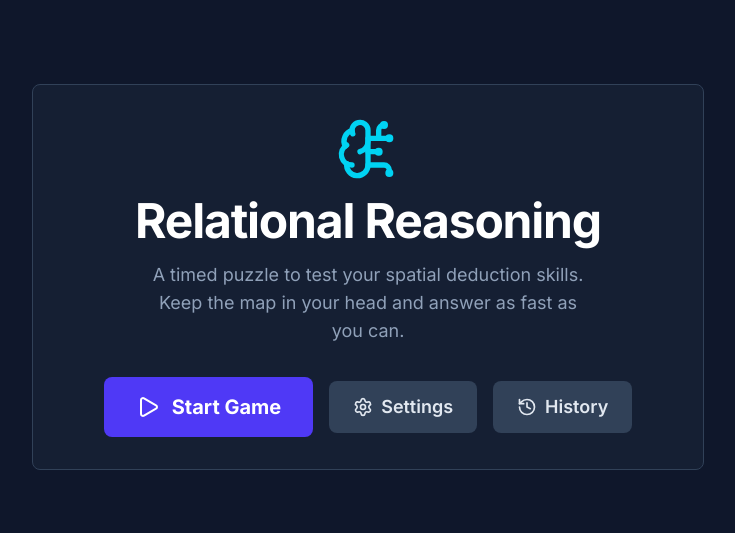
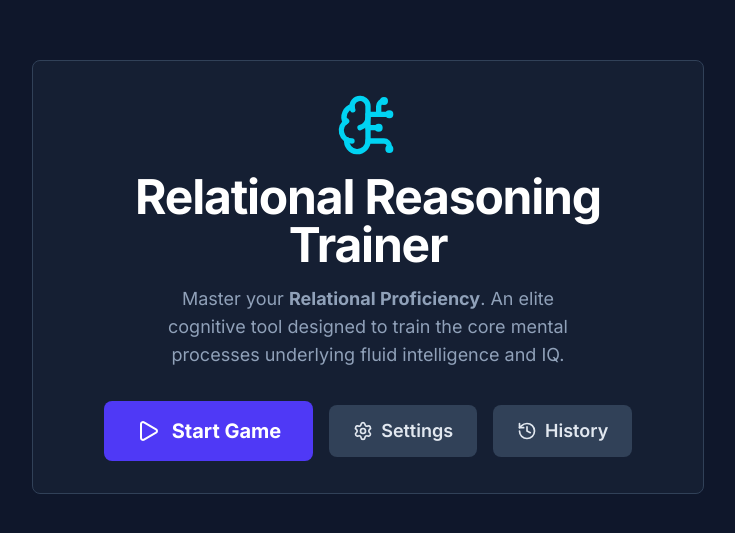
Before and after one commit to scottshadow56/advanced-rrt, a React (Vite) app: page / in a window 1280 px wide. Shown: the part 123-656 px from the top of the page, without its empty margins (272-1007 px from the left). Built offline with nearby package versions, Linux system fonts and the light colour scheme.

Commit message:
Revise StartScreen title and description
Updated the title and description to better reflect the purpose of the application.

```diff
--- a/components/StartScreen.tsx
+++ b/components/StartScreen.tsx
@@ -11,9 +11,9 @@ interface StartScreenProps {
 const StartScreen: React.FC<StartScreenProps> = ({ onStart, onShowSettings, onShowHistory }) => (
     <div className="text-center p-8 bg-slate-800/50 rounded-lg border border-slate-700 flex flex-col items-center animate-fade-in">
         <BrainCircuit className="w-16 h-16 text-cyan-400" />
-        <h1 className="text-4xl sm:text-5xl font-bold text-white tracking-tight mt-4">Relational Reasoning</h1>
+        <h1 className="text-4xl sm:text-5xl font-bold text-white tracking-tight mt-4">Relational Reasoning Trainer</h1>
         <p className="mt-4 text-lg text-slate-400 max-w-md">
-            A timed puzzle to test your spatial deduction skills. Keep the map in your head and answer as fast as you can.
+            Master your <b>Relational Proficiency</b>. An elite cognitive tool designed to train the core mental processes underlying fluid intelligence and IQ.
         </p>
         <div className="flex flex-col sm:flex-row items-center gap-4 mt-8">
             <button
```
